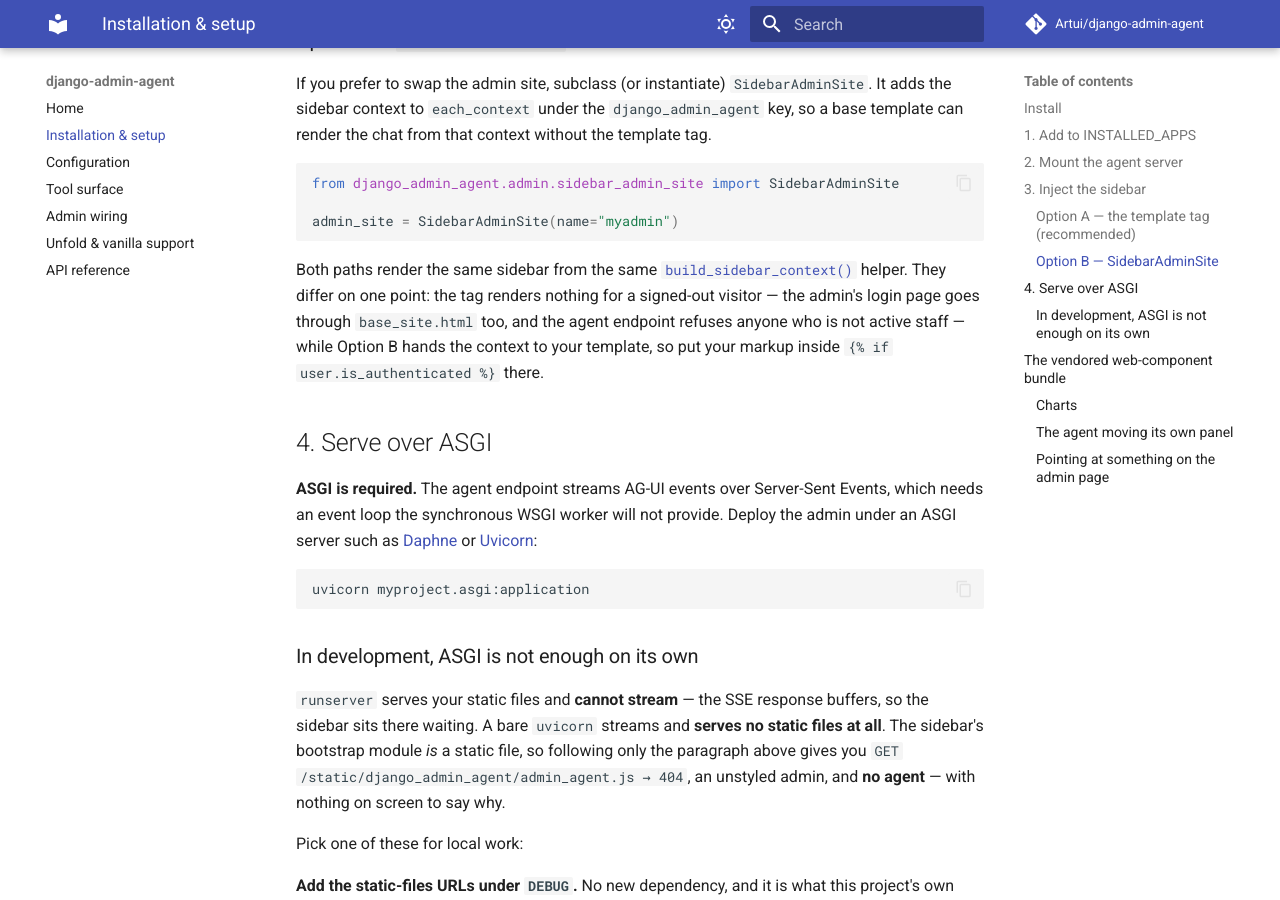
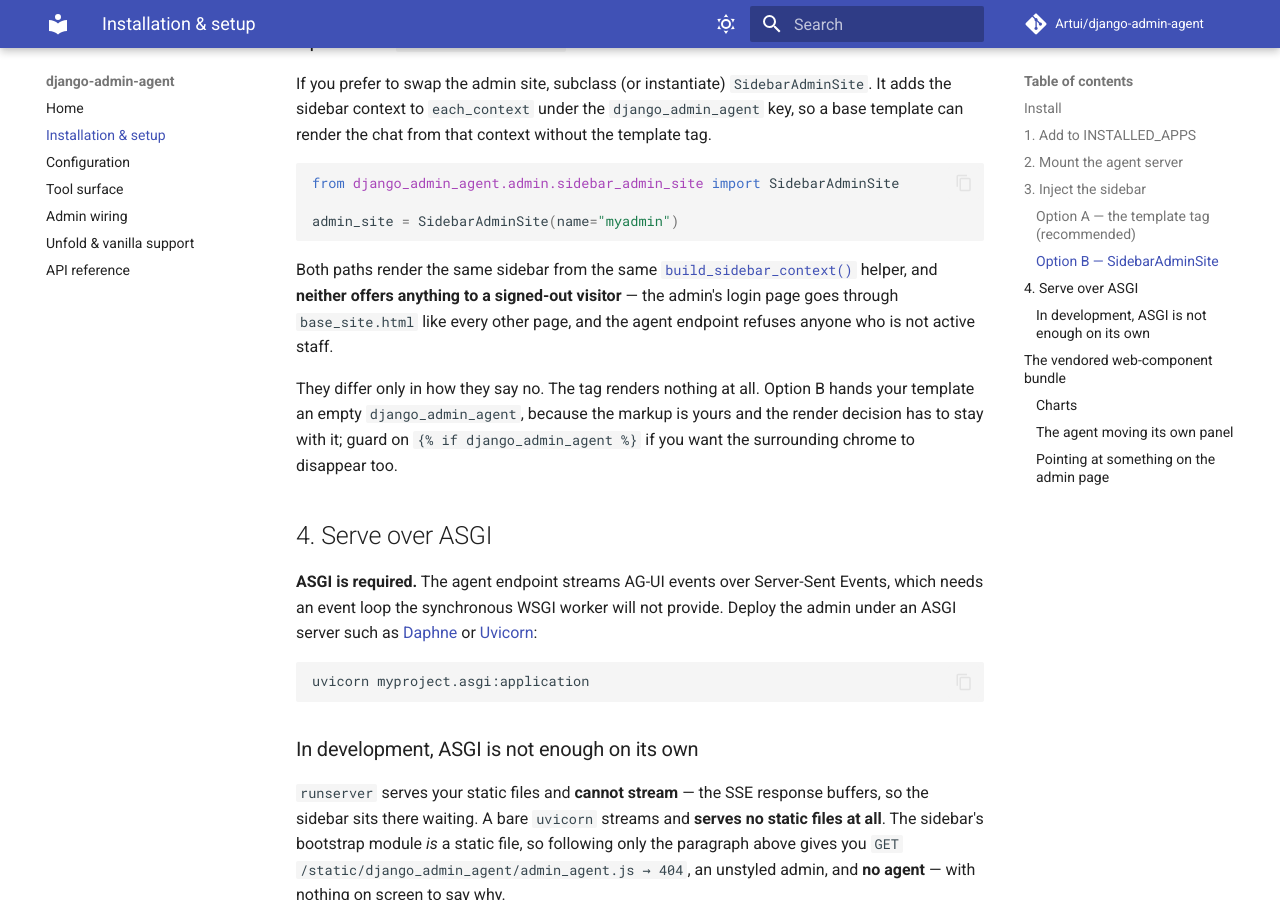
Before and after one commit to Artui/django-admin-agent, an MkDocs documentation site: the page built from docs/installation.md, in a window 1280 px wide and 900 px high, scrolled down 2392 px. Built offline with MkDocs 1.6.1 and Material for MkDocs 9.7.7, drawn with Linux system fonts in a browser that asks for light colours; comment, search, counter and statistics services are not loaded.

Commit message:
Stop handing a signed-out visitor the route manifest (#94)
The previous release guarded the template tag and deliberately left
SidebarAdminSite alone, on the grounds that its markup is the host's and so is
the render decision. That is true of the markup and not true of the content.

each_context runs for the login page like every other admin page, and it was
building a full sidebar context there. That context carries build_route_map(),
which takes no user and walks admin.site._registry unfiltered -- so a template
rendering it unconditionally published an inventory of every registered model,
its label and its admin URL to anyone who could reach the login page.

An anonymous request now gets an empty context. Falsy, so
`{% if django_admin_agent %}` is the natural guard and a host that already wrote
one is unaffected; `{{ django_admin_agent.endpoint }}` resolves to the empty
string either way, so a host rendering unconditionally is no worse off than
before -- its launcher was already inert for a visitor the endpoint refuses. It
loses only the manifest it should not have had.

Two states here rather than the tag's three, and the difference is enforced
rather than assumed: AdminSite.each_context reads request.user itself and raises
before this override runs, so "no user to judge" is unreachable. A test pins that
so nobody adds a `user is not None` conjunct no test could hold.

The existing test double was named _AnonymousAdminUser while standing in for a
signed-in staff user, and lacked is_authenticated entirely because nothing had
ever read it -- a double that had quietly stopped resembling the thing it stands
for. Renamed, and given the attribute a real user has.

Co-authored-by: Claude Opus 5 <noreply@anthropic.com>

````diff
--- a/docs/admin-wiring.md
+++ b/docs/admin-wiring.md
@@ -129,9 +129,19 @@ render the chat from `{{ django_admin_agent }}` without the tag. It calls
 unchanged. Use this when you already swap the admin site; otherwise prefer the
 template tag.
 
-This path hands you the context and your template decides, so the signed-out
-guard above is yours to make: `each_context` runs for the login page too, and
-your markup should sit inside `{% if user.is_authenticated %}`.
+`each_context` runs for the login page too, so the signed-out case reaches this
+path as well. It cannot render nothing the way the tag does — the markup is
+yours — so it withholds the *content* instead: an anonymous request gets an
+empty `django_admin_agent`, which is falsy. `{% if django_admin_agent %}` is
+therefore the natural guard, and a template that renders unconditionally is no
+worse off than before, because its launcher was already inert for a visitor the
+endpoint refuses.
+
+What that empty context prevents is worth stating plainly: a populated one
+carries the route manifest, and `build_route_map()` walks the admin registry
+without filtering by permission — so it names every registered model and its
+admin URL. A host rendering unconditionally used to publish that on its login
+page.
 
 ## Unfold compatibility shim
 
--- a/docs/installation.md
+++ b/docs/installation.md
@@ -119,11 +119,15 @@ admin_site = SidebarAdminSite(name="myadmin")
 ```
 
 Both paths render the same sidebar from the same
-[`build_sidebar_context()`](admin-wiring.md) helper. They differ on one point:
-the tag renders nothing for a signed-out visitor — the admin's login page goes
-through `base_site.html` too, and the agent endpoint refuses anyone who is not
-active staff — while Option B hands the context to your template, so put your
-markup inside `{% if user.is_authenticated %}` there.
+[`build_sidebar_context()`](admin-wiring.md) helper, and **neither offers
+anything to a signed-out visitor** — the admin's login page goes through
+`base_site.html` like every other page, and the agent endpoint refuses anyone who
+is not active staff.
+
+They differ only in how they say no. The tag renders nothing at all. Option B
+hands your template an empty `django_admin_agent`, because the markup is yours
+and the render decision has to stay with it; guard on `{% if django_admin_agent %}`
+if you want the surrounding chrome to disappear too.
 
 ## 4. Serve over ASGI
 
````
Also changed, not shown: CHANGELOG.md (+23 -0 lines), 2 other files.
